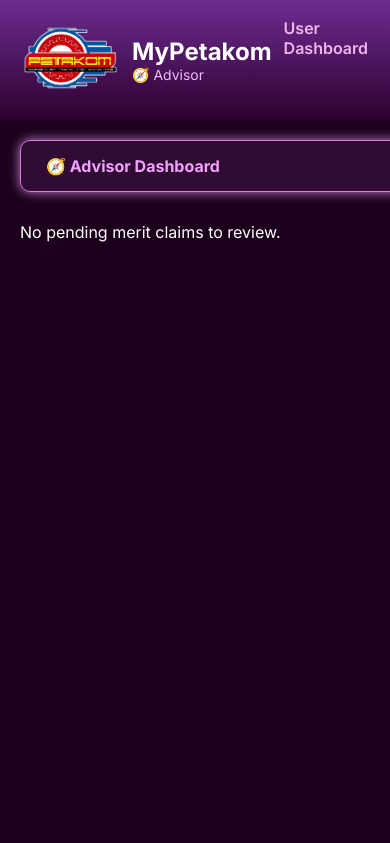
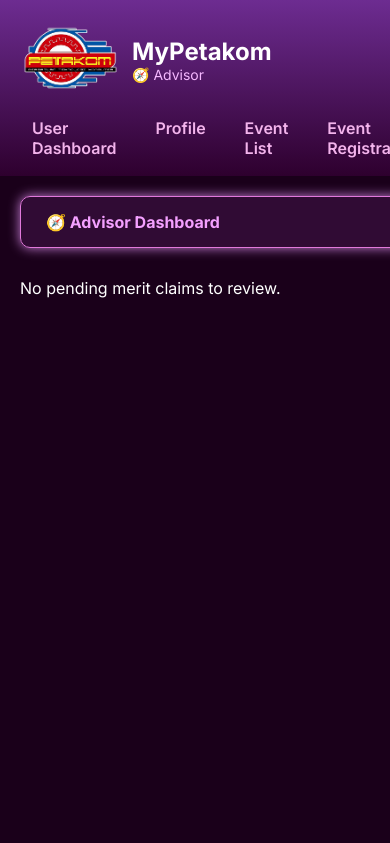
Before and after one commit to Lailerrrr/MyPetakom, a PHP site: page /MeritApprovalEventAdvisor.php in a window 390 px wide; the page is wider, and only the part inside the window is pictured. Shown: the top 843 px of that part. Before the commit the page ends 242 px from the top of that part, so only its background shows below. Run offline with PHP 8.4, Linux system fonts and the light colour scheme; the visitor is signed in with stand-in values (Sample User, id 1); data that the repository does not hold is empty.

Commit message:
entahler

```diff
--- a/Merit/MeritApprovalEventAdvisor.css
+++ b/Merit/MeritApprovalEventAdvisor.css
@@ -10,9 +10,12 @@
   background: #0a0a0a;
   color: white;
   display: flex;
-  min-height: 100vh;
+  flex-direction: row; /* Explicitly set */
+  min-height: 150vh;
 
 }
+
+
 
 .btn {
   background: #b14ac6;
@@ -217,13 +220,13 @@
 }
 
 /* Responsive */
-@media (max-width: 768px) {
+@media (max-width: 700px) {
   body {
     flex-direction: column;
   }
   .sidebar {
     width: 100%;
-    flex-direction: row;
+    flex-direction: column;
     overflow-x: auto;
     padding: 10px 20px;
   }
```
